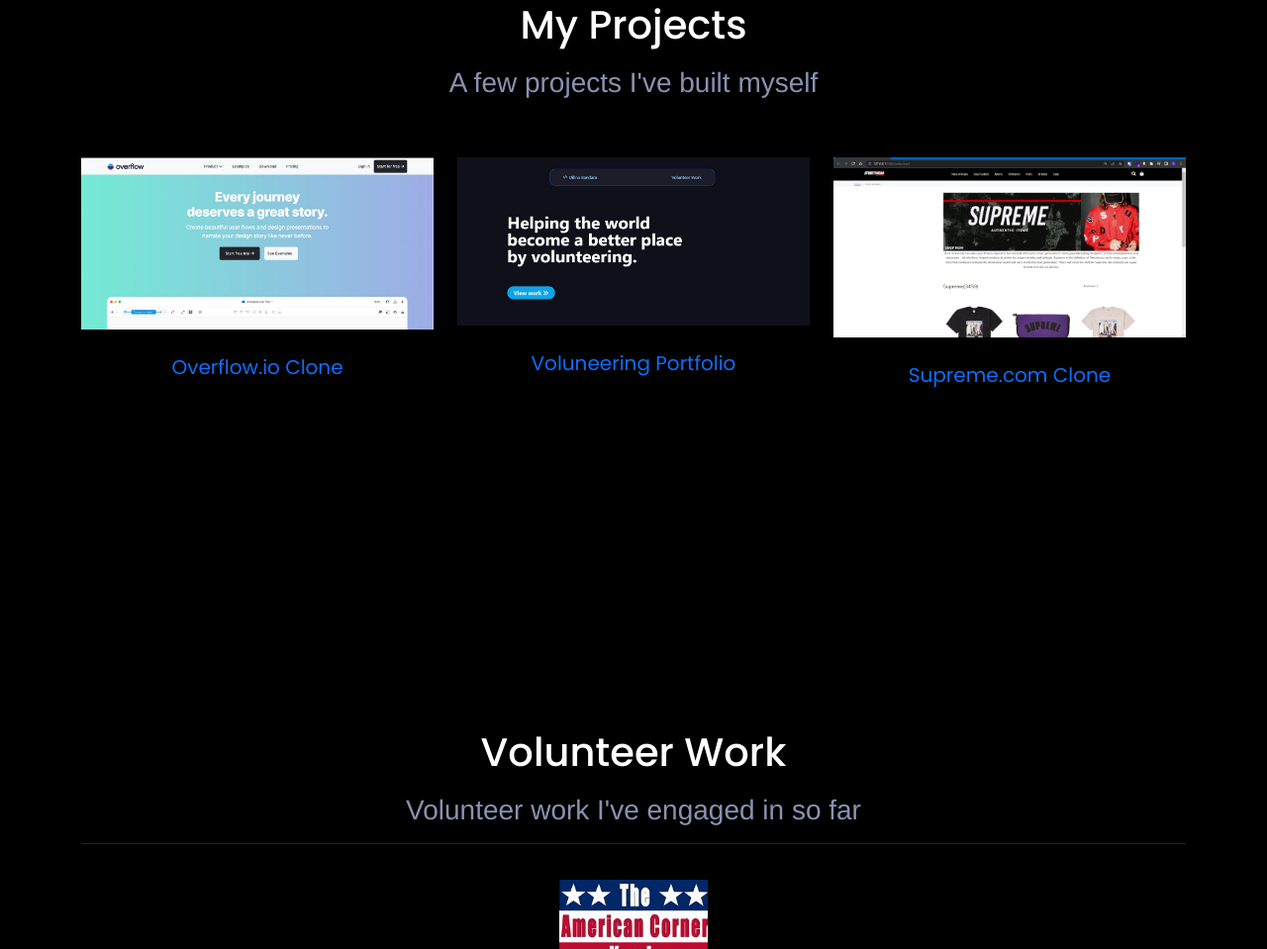
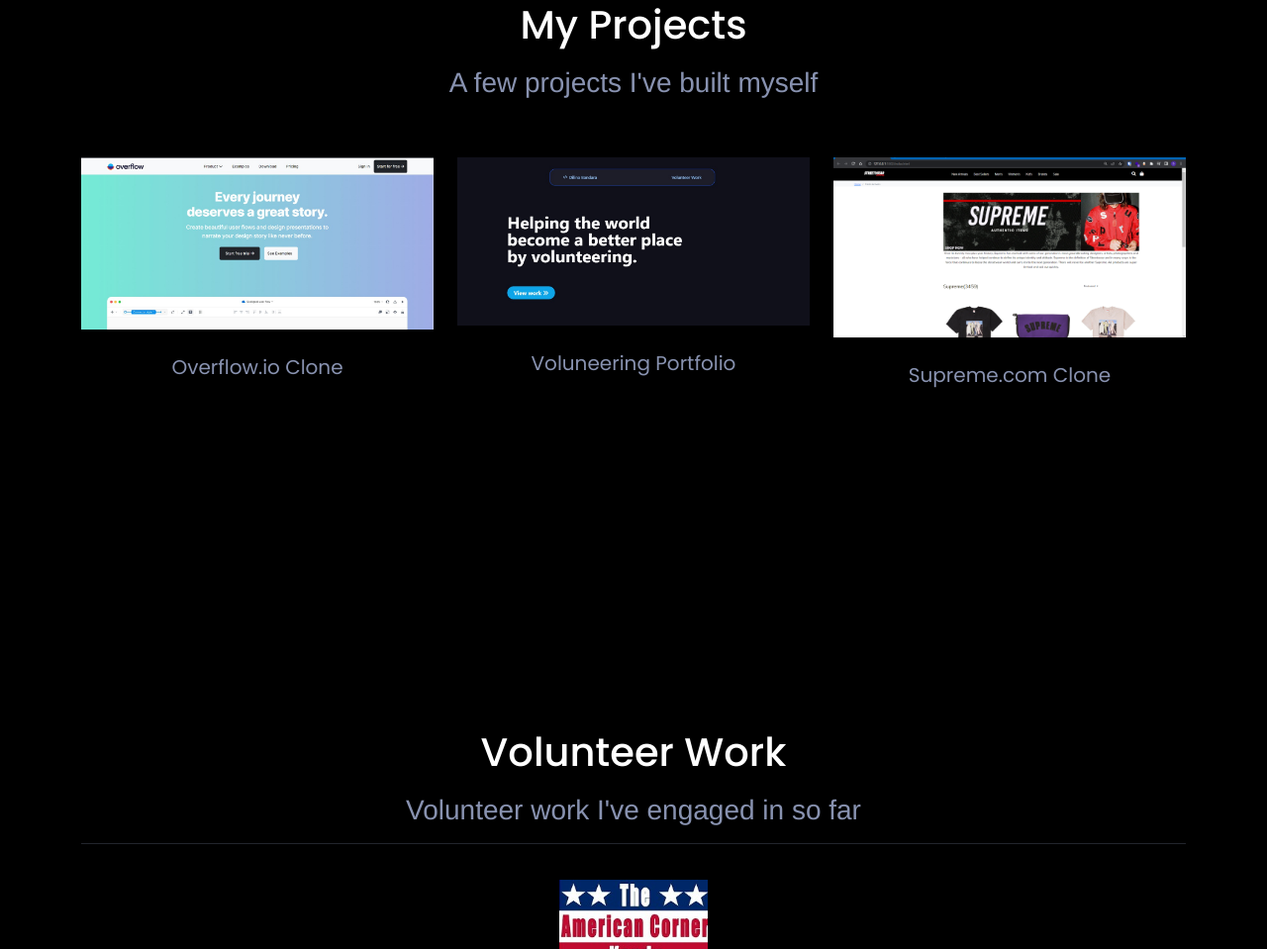
Before and after one commit to DilinaBandara/DilinaBandara.github.io, a plain HTML site: page index.html in a window 1280 px wide. Shown: the part 2959-3918 px from the top of the page at 99% size. Drawn offline with nearby package versions, Linux system fonts and the light colour scheme.

Commit message:
Add links to projects and hover effects

```diff
--- a/css/styles.css
+++ b/css/styles.css
@@ -305,7 +305,22 @@ a{
 
 .proj-img-box{
     padding-bottom: 50px;
+    transition: 0.3s;
+
 }
+
+.proj-img-box:hover{
+    transform: translate(0, -10px);
+}
+
+.proj-link{
+    text-decoration: none;
+    color: rgb(136, 146, 176);
+}
+
+.proj-link:hover {
+    color: white;
+  }
 
 /* Volunteering */
 
--- a/index.html
+++ b/index.html
@@ -264,7 +264,7 @@
           </a>
         </div>
         <div class="col-md-6 col-lg-4 proj-img-box">
-          <a href="">
+          <a href="" class="proj-link">
           <img src="images/supreme-clone.png" class="proj-images" class="proj-link">
           <div class="proj-img-text">Supreme.com Clone</div>
           </a>
```
